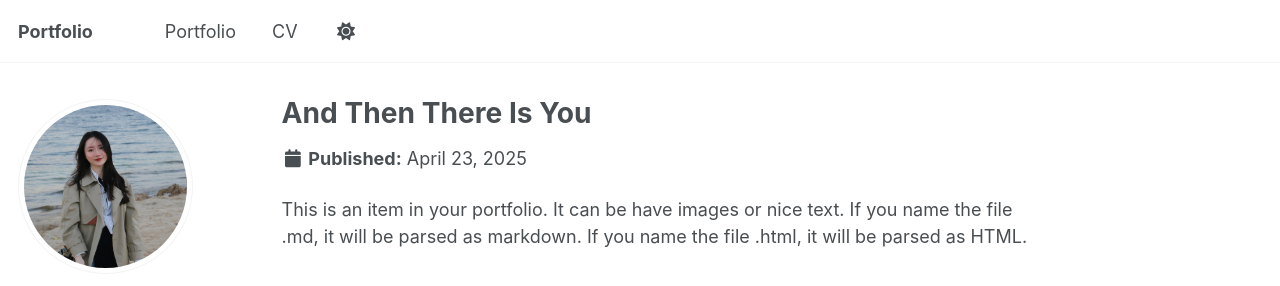
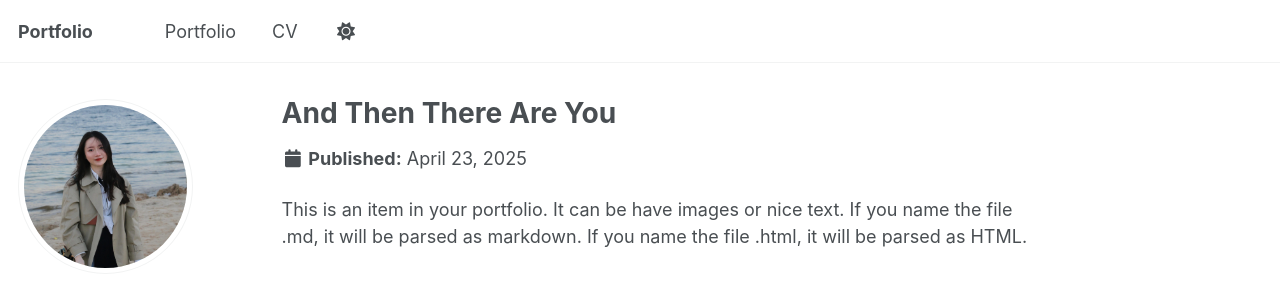
Before and after one commit to Pers-0/Portfolio, a Jekyll site: the page built from _portfolio/portfolio-1.md, in a window 1280 px wide and 937 px high. Shown: the top 286 px of the window. Built offline with Jekyll 4.4.1, drawn with Linux system fonts in a browser that asks for light colours.

Commit message:
Update portfolio-1.md

```diff
--- a/_portfolio/portfolio-1.md
+++ b/_portfolio/portfolio-1.md
@@ -1,6 +1,6 @@
 ---
-title: "And Then There Is You"
-excerpt: "an interactive twine game and short visual novel <br/><img src='/images/500x300.png'>"
+title: "And Then There Are You"
+excerpt: "an interactive twine game and short visual novel <br/><img src='/images/bio-photo.png'>"
 collection: portfolio
 ---
 
```
